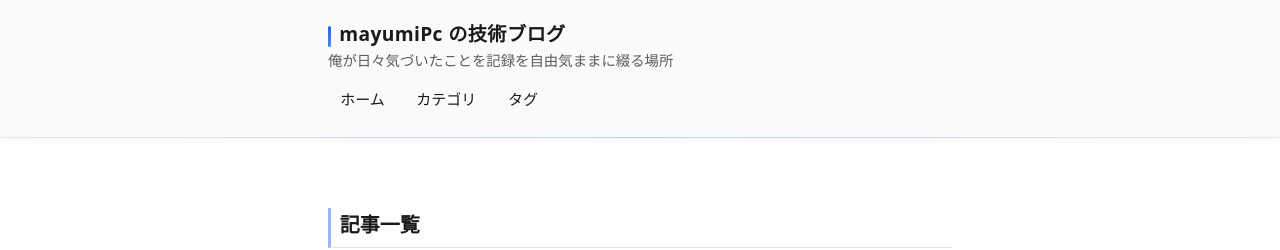
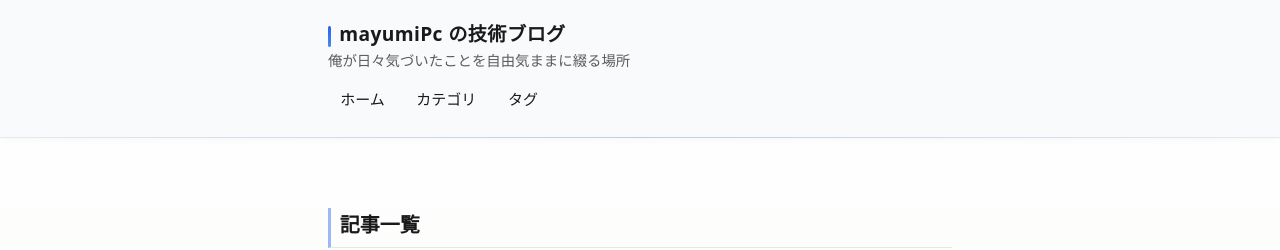
Before and after one commit to mayumiPc/mayumiPc.github.io, a Jekyll site: the page built from index.md, in a window 1280 px wide. Shown: the top 250 px of the page. Built offline with Jekyll 4.4.1, drawn with Linux system fonts in a browser that asks for light colours.

Commit message:
上部の日本語がおかしかったので修正

```diff
--- a/_config.yml
+++ b/_config.yml
@@ -1,5 +1,5 @@
 title: mayumiPc の技術ブログ
-description: 俺が日々気づいたことを記録を自由気ままに綴る場所
+description: 俺が日々気づいたことを自由気ままに綴る場所
 lang: ja
 
 # GitHub Pages（ユーザーサイト）向け。リポジトリ名が username.github.io のとき baseurl は空
```
